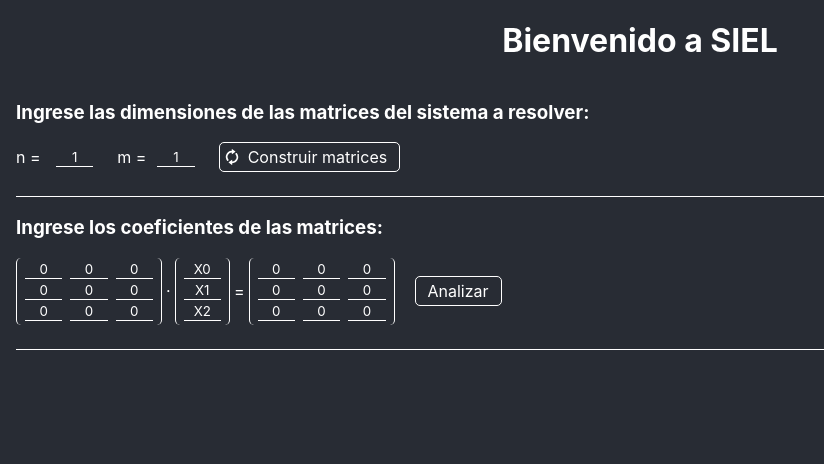
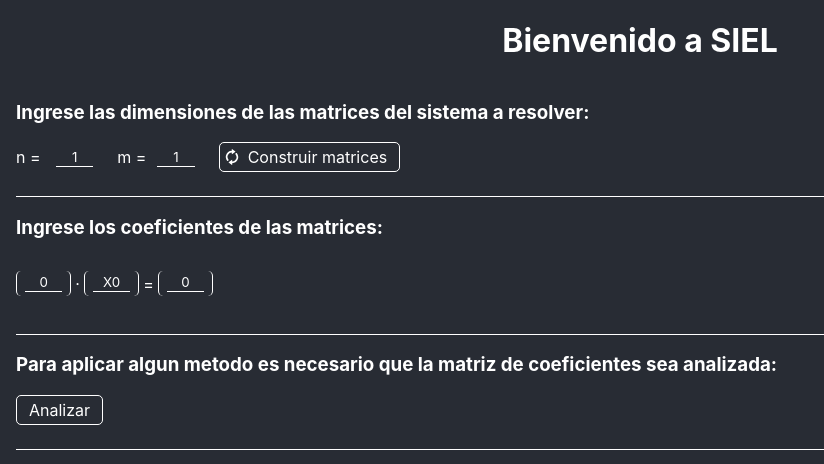
Before and after one commit to BiancoN/ms-2c-2018, a React (Create React App) app: page / in a window 1280 px wide. Shown: the top 464 px of the page, without its empty margins (0-824 px from the left). Built offline with nearby package versions, Linux system fonts and the light colour scheme.

Commit message:
Matrix analysis improvements

```diff
--- a/src/App.css
+++ b/src/App.css
@@ -55,6 +55,7 @@ body {
   margin: 0;
 }
 
+.Step .AnalysisContainer .ButtonContainer,
 .Step .DimentionsContainer .ButtonContainer {
   display: flex;
   align-items: center;
@@ -64,6 +65,7 @@ body {
   cursor: pointer;
 }
 
+.Step .AnalysisContainer .ButtonContainer p,
 .Step .DimentionsContainer .ButtonContainer p {
   margin: 0;
   padding: 0em 0.5em;
@@ -144,3 +146,14 @@ body {
 .Step .ResultsContainer .Table .LastRow .Input input {
   font-weight: 700;
 }
+
+.Step .AnalysisContainer {
+  width: 100%;
+  display: flex;
+  flex-wrap: wrap;
+  align-items: center;
+}
+
+.Step .AnalysisContainer h4 {
+  margin: 0 1.5em;
+}
--- a/src/App.js
+++ b/src/App.js
@@ -1,6 +1,7 @@
 import React, { Component } from 'react';
 import _ from 'lodash';
 import Initialization from './steps/Initialization';
+import Analysis from './steps/Analysis';
 import Algorithm from './steps/Algorithm';
 import './App.css';
 
@@ -8,18 +9,16 @@ class App extends Component {
   constructor() {
     super();
     this.state = {
-      matrix_analysis: '',
-      step: 0,
       n: 1,
       m: 1,
-      a: [[0, 0, 0], [0, 0, 0], [0, 0, 0]],
-      b: [[0, 0, 0], [0, 0, 0], [0, 0, 0]],
-      x: [['X0'], ['X1'], ['X2']],
+      a: [[0]],
+      b: [[0]],
+      x: [['X0']],
       results: {
+        isDiagonallyDominant: false,
+        message: '',
         available: true,
-        values: [[0.231423123, 0.231423123, 0.231423123], [0, 0, 0], [0, 0, 0]],
-        error: false,
-        errorMessage: 'La matriz no es diagonalmente dominante. Reorganice filas o columnas para lograr esta condicion'
+        values: [[0.231423123, 0.231423123, 0.231423123], [0, 0, 0], [0, 0, 0]]
       }
     };
   }
@@ -28,58 +27,42 @@ class App extends Component {
     const { n, m } = this.state;
     let a = [], b = [], x = [], i, j;
     for (i = 0; i < n; i++) {
+      b[i] = [0];
       a[i] = [ ];
-      b[i] = [0];
-      x[i] = [`X${i}`];
       for (j = 0; j < m; j++) {
         a[i][j] = 0;
+        if (i === 0) x[j] = [`X${j}`];
       }
     }
-    this.setState({ a, b, x });
+    this.setState({ a, b, x, results: {} });
   }
 
-  analyzeMatrix = () => {
-    let { n, a} = this.state;
-    let count = 0;
-    for ( let i = 0; i < n; i++) {
-      let sum = 0;
-      for ( let j = 0; j < n; j++){
-        sum += Math.abs(a[i][j]);
-      }
-      sum -= Math.abs(a[i][i]);
-      if (Math.abs(a[i][i]) < sum){
-        this.setState({matrix_analysis: 'nothing'});
-        return false;
-      }
-      if (Math.abs(a[i][i]) > sum)
-        count += 1;
-    }
-    if(count == n){
-      this.setState({matrix_analysis: 'strict'});
-    }else{
-      this.setState({matrix_analysis: 'dominant'});
-    }
-    return true;
+  onAnalyze = (isDiagonallyDominant, message) => {
+    const results = { isDiagonallyDominant, message };
+    this.setState({ results });
   }
 
   onChange = event => {
     const { name, value } = event.target;
     const newState = _.set(this.state, name, value);
+    if (name.includes('a')) newState.results = {};
     this.setState(newState);
-    this.setState({matrix_analysis: ''});
   }
 
   render() {
-    const { n, m, a, b, x, results, matrix_analysis } = this.state;
+    const { n, m, a, b, x, results } = this.state;
     return (
       <div>
         <Initialization
-          n={n} m={m} a={a} b={b} x={x} matrix_analysis={matrix_analysis}
+          n={n} m={m} a={a} b={b} x={x}
           onChange={this.onChange}
           onBuildMatrix={this.onBuildMatrix}
-          analyzeMatrix={this.analyzeMatrix}
         />
-        { (matrix_analysis == 'dominant' || matrix_analysis == 'strict') ? <Algorithm results={results} x={x} /> : null}
+        <Analysis
+          a={a} message={results.message}
+          onAnalyze={this.onAnalyze}
+        />
+        {results.isDiagonallyDominant ? <Algorithm results={results} x={x} />: null}
       </div>
     );
   }
--- /dev/null
+++ b/src/steps/Analysis.jsx
@@ -0,0 +1,41 @@
+import React from 'react';
+
+const analyzeMatrix = (a, onAnalyze) => {
+  const n = a.length, m = a[0].length;
+  let result = 'La matriz es estrictamente dominante diagonalmente';
+  let canCalculate = false;
+  if (n !== m) result = 'La matriz de coeficientes debe ser cuadrada';
+  else {
+    canCalculate = true;
+    for (let i = 0; i < n; i++) {
+      const { diagonal, sum } = a[i].reduce((accum, value, j) => {
+        if (i === j) accum.diagonal = Math.abs(value);
+        else accum.sum += Math.abs(value);
+        return accum;
+      }, { diagonal: 0, sum: 0 });
+      if (diagonal === sum) {
+        result = 'La matriz es dominante diagonalmente';
+      } else if (diagonal < sum) {
+        result = 'La matriz no es dominante diagonalmente. Reorganice filas o columnas para lograr esta condicion';
+        canCalculate = false;
+        break;
+      }
+    }
+  }
+  onAnalyze(canCalculate, result);
+}
+
+const Analysis = ({ a, onAnalyze, message }) => (
+  <div className="Step">
+    <h3>Para aplicar algun metodo es necesario que la matriz de coeficientes sea analizada:</h3>
+    <div className="AnalysisContainer">
+      <div className="ButtonContainer" onClick={() => analyzeMatrix(a, onAnalyze)}>
+        <p>Analizar</p>
+      </div>
+      <h4>{message}</h4>
+    </div>
+    <div className="SimpleLine" />
+  </div>
+);
+
+export default Analysis;
--- a/src/steps/Initialization.jsx
+++ b/src/steps/Initialization.jsx
@@ -3,7 +3,7 @@ import Input from '../components/Input';
 import Matrix from '../components/Matrix';
 import RefreshIcon from '../img/refresh.svg';
 
-const Initilization = ({ n, m, a, b, x, onChange, onBuildMatrix, analyzeMatrix, matrix_analysis}) => (
+const Initilization = ({ n, m, a, b, x, onChange, onBuildMatrix }) => (
   <div className="Step">
     <h1>Bienvenido a SIEL</h1>
     <h3>Ingrese las dimensiones de las matrices del sistema a resolver:</h3>
@@ -23,16 +23,7 @@ const Initilization = ({ n, m, a, b, x, onChange, onBuildMatrix, analyzeMatrix,
       <Matrix values={x} editable={false} type="text" />
       <p>=</p>
       <Matrix name="b" values={b} onChange={onChange} />
-
-      <div className="ButtonContainer" onClick={analyzeMatrix}>
-        <p>Analizar</p>
-      </div>
     </div>
-
-    {matrix_analysis == 'nothing' ? <h4> La matriz no es diagonalmente dominante. Reorganice filas o columnas para lograr esta condicion </h4> : null}
-    {matrix_analysis == 'dominant' ?  <h4> La matriz es dominante diagonalmente. </h4> : null}
-    {matrix_analysis == 'strict' ?  <h4> La matriz es estrictamente dominante diagonalmente . </h4> : null}
-
     <div className="SimpleLine" />
   </div>
 );
```
